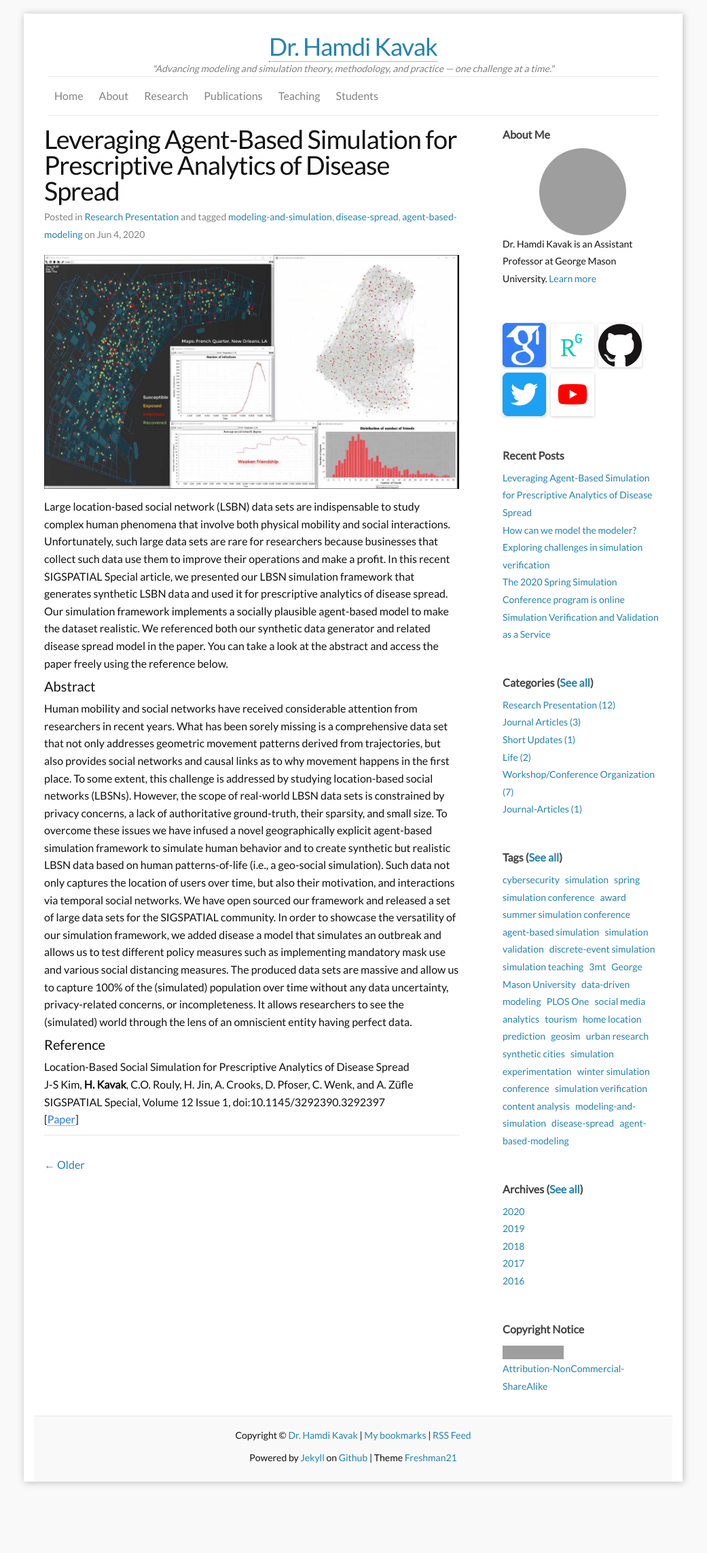
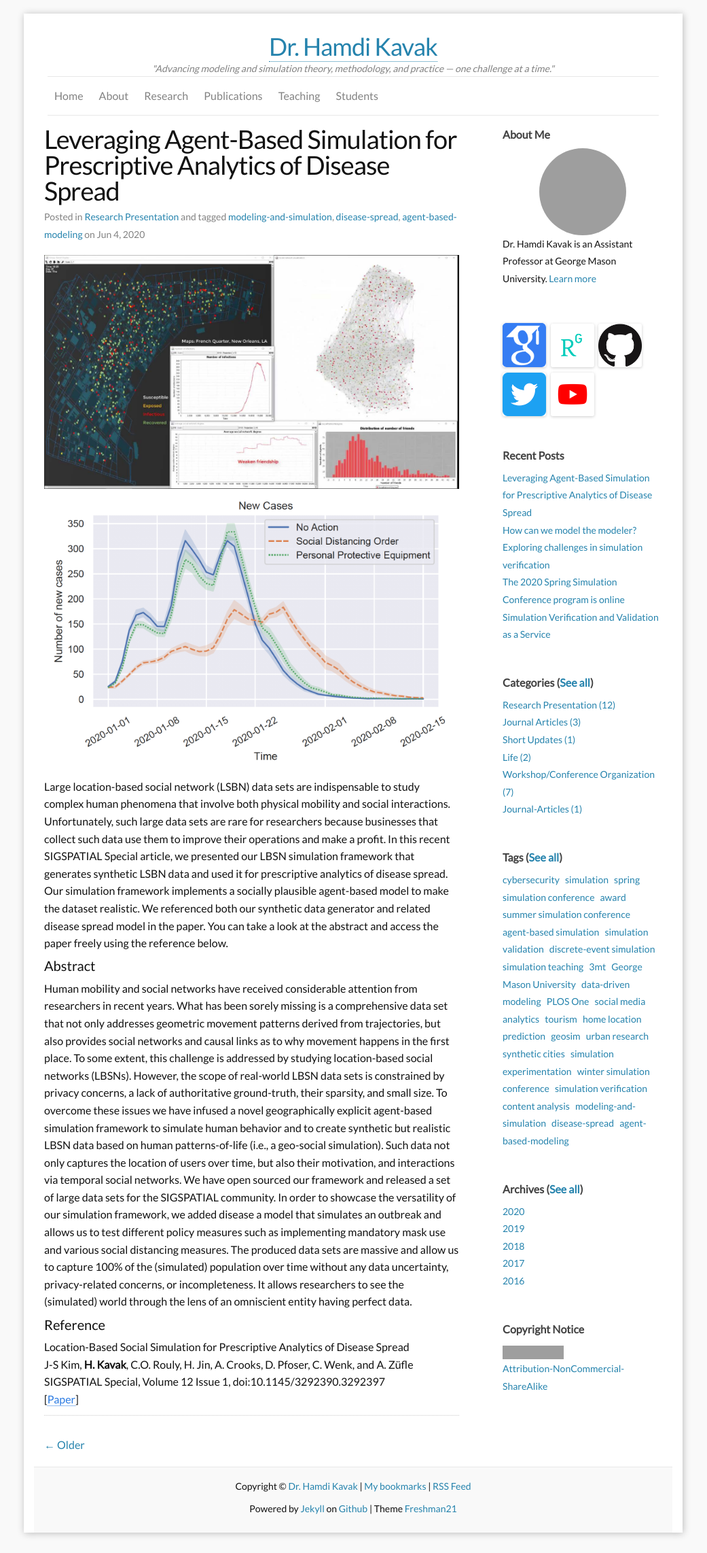
Before and after one commit to hamdikavak/hamdikavak.github.io, a Jekyll site: the page built from _posts/2020-06-04-sigspatial-newsletter.md, in a window 1280 px wide. Shown: the whole page at 68% size, without its empty margins (120-1161 px from the left). Built offline with Jekyll 4.4.1, drawn with Linux system fonts in a browser that asks for light colours; nearby versions of some CDN libraries; comment, search, counter and statistics services are not loaded; before the commit the page ends 2209 px from its top, so only the background shows below that; grey boxes are pictures that could not be loaded.

Commit message:
Newsletter article figure 2 added

```diff
--- a/_posts/2020-06-04-sigspatial-newsletter.md
+++ b/_posts/2020-06-04-sigspatial-newsletter.md
@@ -11,6 +11,7 @@ tags:
 ---
 
 <img src="{{ site.baseurl }}/images/posts/2020/20200604_sigspatial_newsletter.jpg" alt="Simulation Screenshot" />
+<img src="{{ site.baseurl }}/images/posts/2020/20200604_sigspatial_newsletter2.png" alt="Simulation Screenshot2" />
 
 Large location-based social network (LSBN) data sets are indispensable to study complex human phenomena that involve both physical mobility and social interactions. Unfortunately, such large data sets are rare for researchers because businesses that collect such data use them to improve their operations and make a profit. In this recent SIGSPATIAL Special article, we presented our LBSN simulation framework that generates synthetic LSBN data and used it for prescriptive analytics of disease spread. Our simulation framework implements a socially plausible agent-based model to make the dataset realistic. We referenced both our synthetic data generator and related disease spread model in the paper. You can take a look at the abstract and access the paper freely using the reference below.
 
```
Also changed, not shown: images/posts/2020/20200604_sigspatial_newsletter2.png (added).
